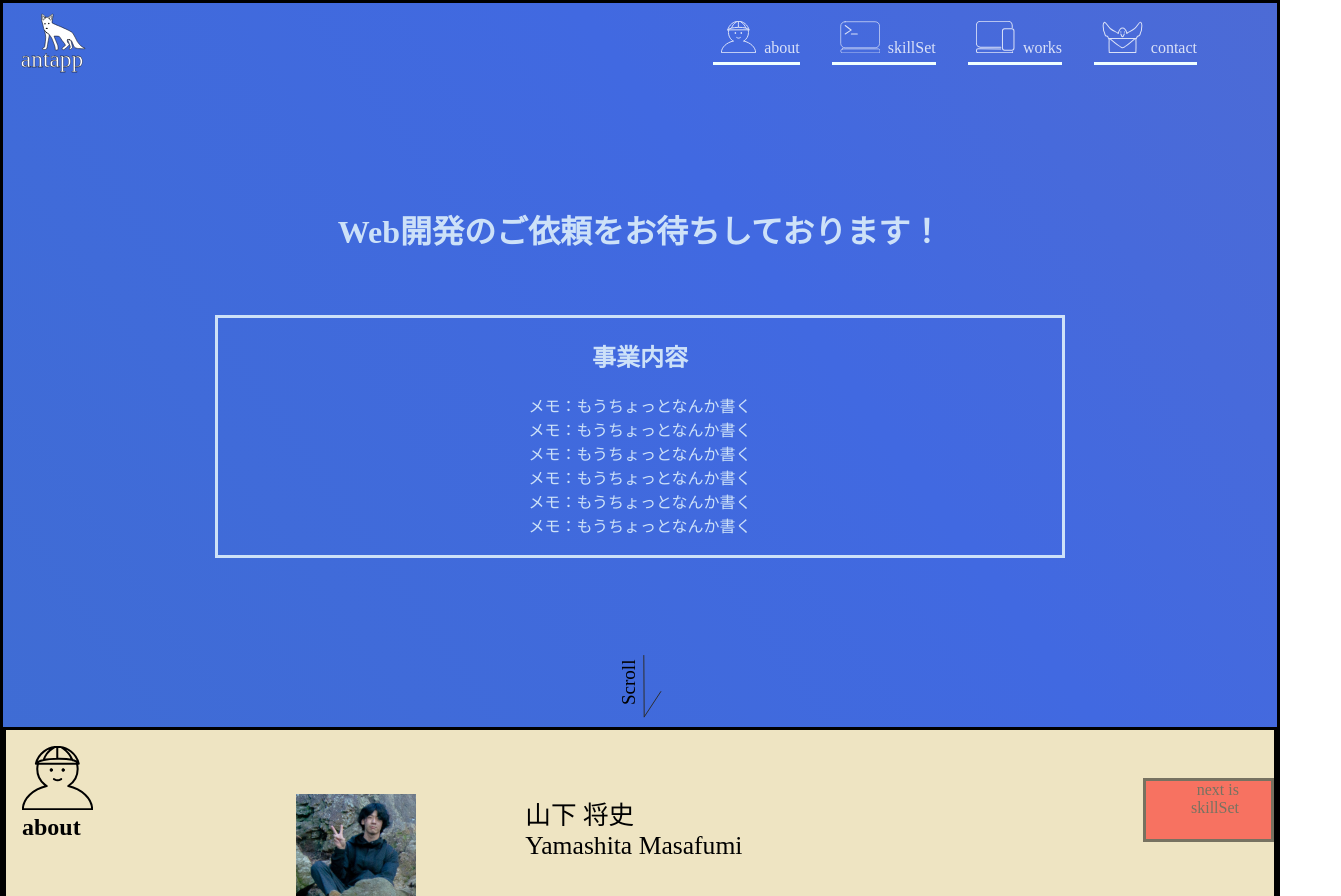
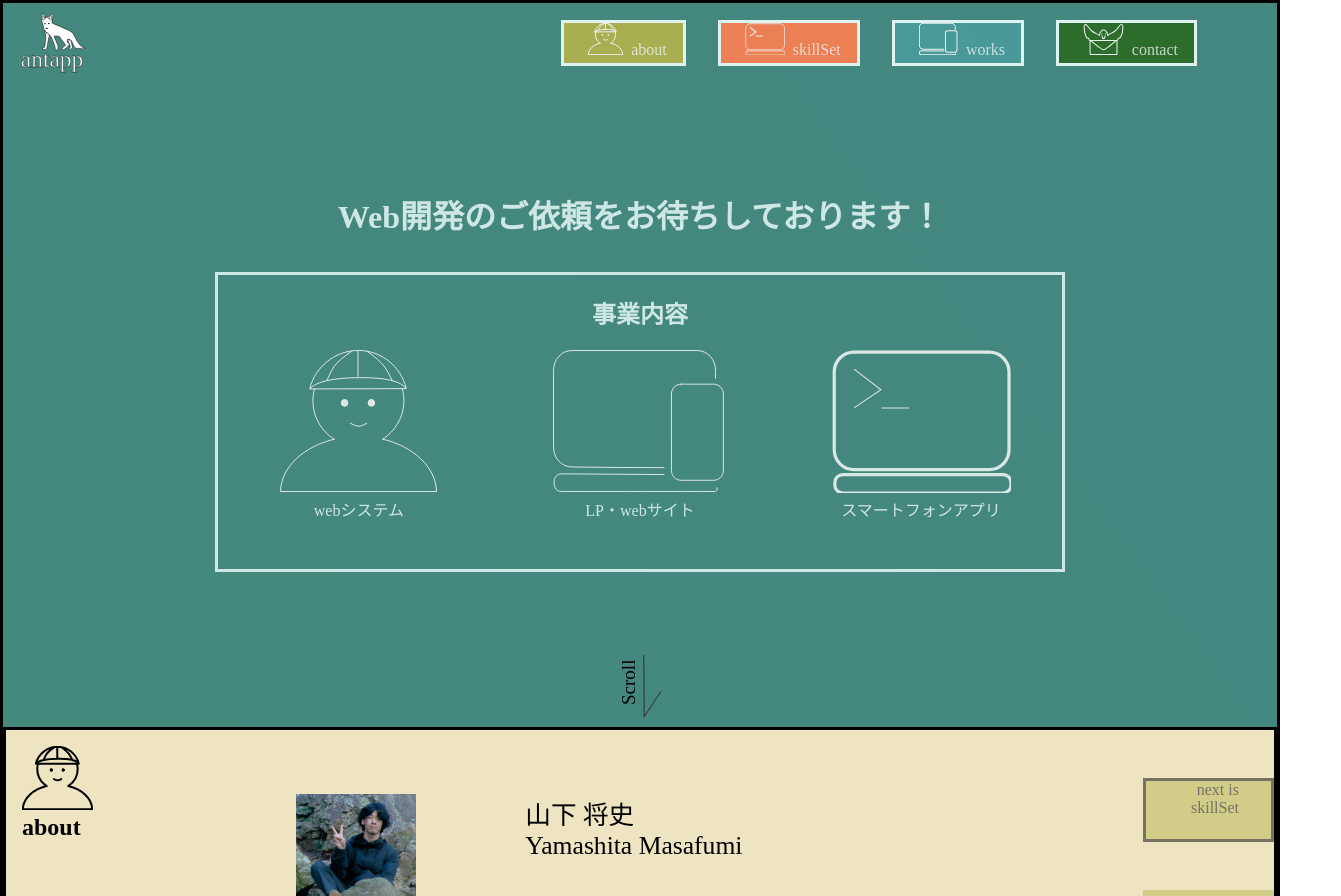
Before and after one commit to kutsu-4ta/antapp_site, a React (Create React App) app in the folder antapp/: page / in a window 1280 px wide. Shown: the top 896 px of the page, 1341 px wide, since content can reach past the window. Built offline with nearby package versions, Linux system fonts and the light colour scheme.

Commit message:
全体のデザイン迷走中

```diff
--- a/antapp/src/components/backgrounAnimation/InfinateGradation.tsx
+++ b/antapp/src/components/backgrounAnimation/InfinateGradation.tsx
@@ -18,11 +18,11 @@ const GradientBackground = () => {
 
 // TODO:scaleをpropsで渡せるようにしたい
 const InfinateGradation = styled.div<{ scale: number }>`
-  background: linear-gradient(54deg, #2e8b57, #4169e1, #f88728);
+  background: linear-gradient(54deg, #6078b7, #45887c, #3f838f);
   border: solid;
   borderBottom: black;
   background-size: 600% 600%;
-  animation: ${() => GradientBackground()} 60s ease infinite;
+  animation: ${() => GradientBackground()} 10s ease infinite;
 `
 
 export default InfinateGradation;
--- a/antapp/src/components/pages/Home.tsx
+++ b/antapp/src/components/pages/Home.tsx
@@ -44,10 +44,10 @@ type BodyItem = {
 };
 
 const BodyItems: BodyItem[] = [
-    {pageName: "about", icon: HumanIcon, navIcon: HumanNavIcon,backGroundColor: "green"},
-    {pageName: "skillSet", icon: SkillSetIcon, navIcon: SkillSetNavIcon,backGroundColor: "red"},
-    {pageName: "works", icon: WorksIcon, navIcon: WorksNavIcon,backGroundColor: "yellow"},
-    {pageName: "contact", icon: ContactIcon, navIcon: ContactNavIcon,backGroundColor: "orange"}
+    {pageName: "about", icon: HumanIcon, navIcon: HumanNavIcon,backGroundColor: "#b4b44c"},
+    {pageName: "skillSet", icon: SkillSetIcon, navIcon: SkillSetNavIcon,backGroundColor: "#ff7f50"},
+    {pageName: "works", icon: WorksIcon, navIcon: WorksNavIcon,backGroundColor: "#4a9b9b"},
+    {pageName: "contact", icon: ContactIcon, navIcon: ContactNavIcon,backGroundColor: "#2a6b23"}
 ];
 
 export default () => {
@@ -83,8 +83,12 @@ export default () => {
                                                     id={"nav-" + item.pageName}
                                                     style={{
                                                         paddingBottom: "0.3rem",
-                                                        borderBottom: "solid",
-                                                        borderColor: "azure",
+                                                        border: "solid",
+                                                        backgroundColor: item.backGroundColor,
+                                                        opacity: "0.9",
+                                                        paddingInline: "1rem",
+                                                        // borderBottom: "solid",
+                                                        borderColor: "azure"
                                                     }}
                                                     onMouseEnter={() => handleMouseEnter(id)}
                                                     onMouseLeave={() => handleMouseLeave(id)}
@@ -110,13 +114,20 @@ export default () => {
                 </Grid>
                 <Grid item xs={8} className="content-title-border text-center">
                     <h2>事業内容</h2>
-                        メモ：もうちょっとなんか書く<br/>
-                        メモ：もうちょっとなんか書く<br/>
-                        メモ：もうちょっとなんか書く<br/>
-                        メモ：もうちょっとなんか書く<br/>
-                        メモ：もうちょっとなんか書く<br/>
-                        メモ：もうちょっとなんか書く<br/>
-                        <br/>
+                    <Grid container justifyContent="center" style={{marginBottom: "3rem"}}>
+                        <Grid item xs={4} className="text-center">
+                            <img src={HumanNavIcon} className="icon-content-top" alt={"webシステム"}/><br/>
+                            <span>webシステム</span>
+                        </Grid>
+                        <Grid item xs={4} className="text-center">
+                            <img src={WorksNavIcon} className="icon-content-top" alt={"LP、webサイト"}/><br/>
+                            <span>LP・webサイト</span>
+                        </Grid>
+                        <Grid item xs={4} className="text-center">
+                            <img src={SkillSetNavIcon} className="icon-content-top" alt={"スマホアプリ"}/><br/>
+                            <span>スマートフォンアプリ</span>
+                        </Grid>
+                    </Grid>
                 </Grid>
                 <Grid item xs={2} className="text-center">
                 </Grid>
@@ -170,19 +181,21 @@ export default () => {
                                     <div style={{position: "sticky", top: "0", paddingLeft: "5rem"}} className="text-center">
                                         {/* 次のページへスクロール */}
                                         {BodyItems[id + 1] ?
-                                            <Grid container justifyContent="center" className="line-vertical" style={{position: "sticky", top: "20px", paddingBottom:"3rem", marginTop:"3rem", backgroundColor:"red",opacity: "0.5"}}>
-                                                <Grid item xs={12} className="text-right" style={{paddingRight:"2rem", paddingBottom:"1rem"}} onClick={() => scrollToView(id + 1)}>next is <br/>{BodyItems[id + 1].pageName}</Grid>
+                                            <Grid container justifyContent="center" style={{position: "sticky", top: "20px", paddingBottom:"3rem", marginTop:"3rem"}}>
+                                                <Grid item xs={12} className="text-right line-vertical" style={{paddingRight:"2rem", paddingBottom:"1rem", backgroundColor:item.backGroundColor, opacity: "0.5"}} onClick={() => scrollToView(id + 1)}>next is <br/>{BodyItems[id + 1].pageName}</Grid>
                                             </Grid>
                                             :
-                                            <div className="line-vertical" onClick={() => scrollToView(null)}>back to<br/>top</div>
+                                            <Grid container justifyContent="center" style={{position: "sticky", top: "20px", paddingBottom:"3rem", marginTop:"3rem"}}>
+                                                <Grid item xs={12} className="text-right line-vertical" style={{paddingRight:"2rem", paddingBottom:"1rem", opacity: "0.5"}} onClick={() => scrollToView(null)}>back to<br/>top</Grid>
+                                            </Grid>
                                         }
 
                                         {BodyItems[id - 1] ?
                                             <Grid item xs={12} className="text-left" style={{position: "sticky", top: "0", paddingTop: "10rem", paddingLeft:"2rem"}}>
-                                                <div style={{paddingBottom:"1rem"}}  onClick={() => scrollToView(id - 1)}>back to<br/>{BodyItems[id - 1].pageName}</div>
+                                                <div style={{paddingBottom:"1rem", backgroundColor:item.backGroundColor, opacity: "0.5"}}  onClick={() => scrollToView(id - 1)}>back to<br/>{BodyItems[id - 1].pageName}</div>
                                             </Grid>
                                             :
-                                            <Grid item xs={12} className="text-left" style={{position: "sticky", top: "0", paddingTop: "10rem", paddingLeft:"2rem"}}>
+                                            <Grid item xs={12} className="text-left" style={{position: "sticky", top: "0", paddingTop: "10rem", paddingLeft:"2rem", backgroundColor:item.backGroundColor, opacity: "0.5"}}>
                                                 <div style={{paddingBottom:"1rem"}}  onClick={() => scrollToView(null)}>back to<br/>top</div>
                                             </Grid>
                                         }
--- a/antapp/src/components/pages/style.css
+++ b/antapp/src/components/pages/style.css
@@ -74,7 +74,7 @@
     height: 2rem;
     margin-right: 0.5rem;
     margin-left: 0.5rem;
-    opacity: 0.8;
+    /*opacity: 0.8;*/
 }
 
 .icon-navbar-logo {
```
